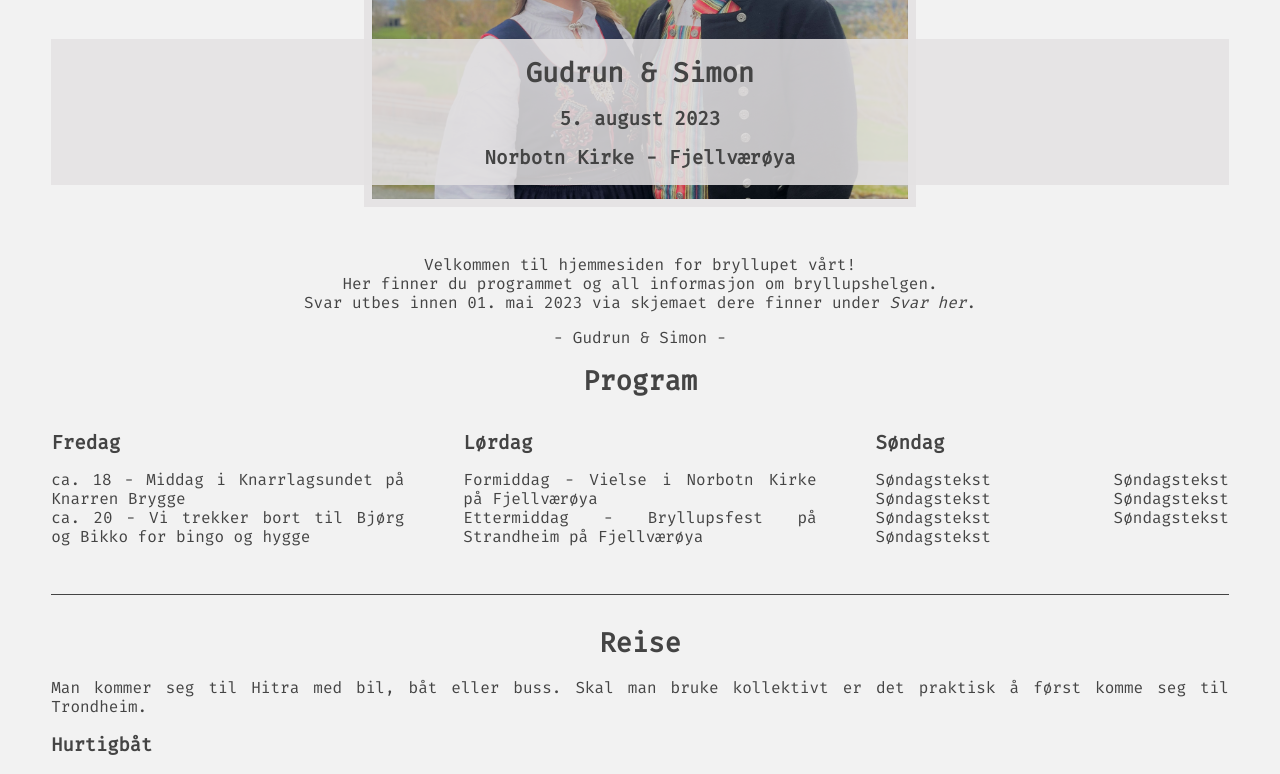
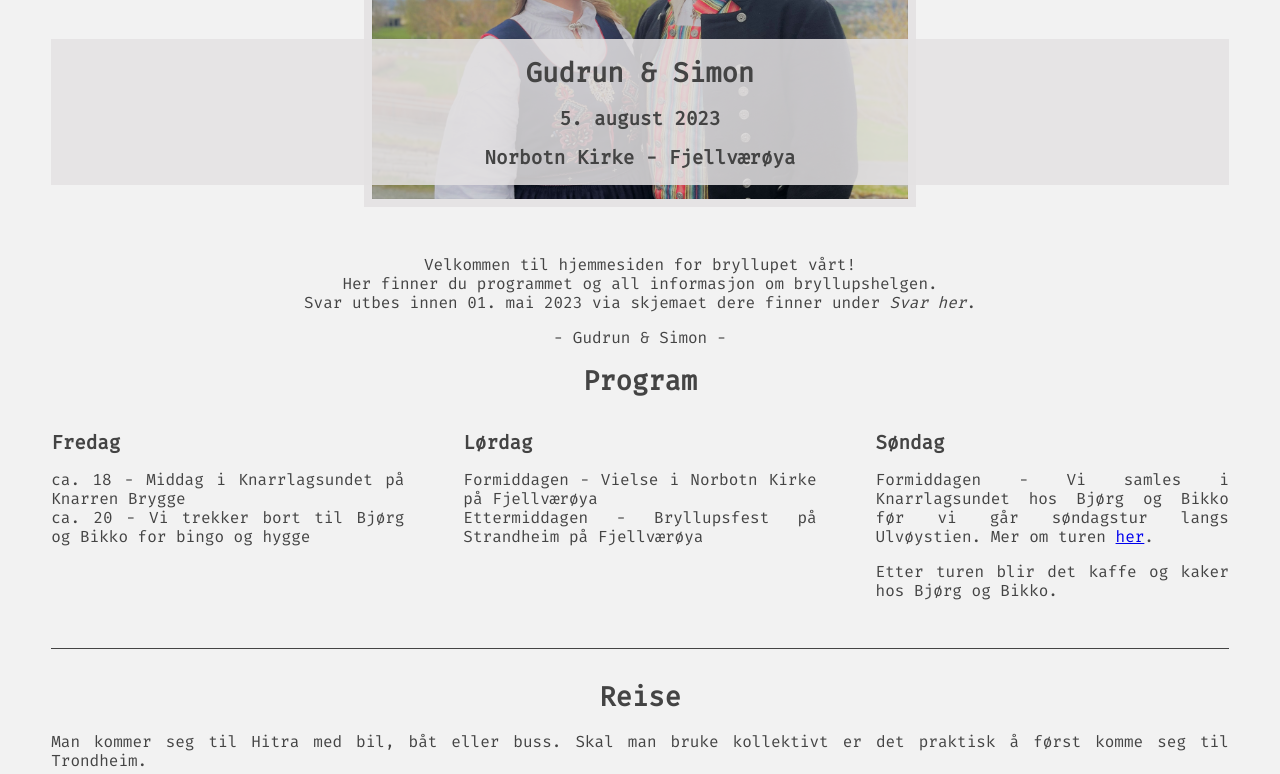
Before and after one commit to melhoos/gudrunogsimon, a React (Create React App) app: page / in a window 1280 px wide. Shown: the part 412-1186 px from the top of the page. Built offline with nearby package versions, Linux system fonts and the light colour scheme.

Commit message:
Update Program.jsx

```diff
--- a/src/Program.jsx
+++ b/src/Program.jsx
@@ -22,9 +22,9 @@ const Program = () => {
             Lørdag
           </h2>
           <p>
-            Formiddag - Vielse i Norbotn Kirke på Fjellværøya
+            Formiddagen - Vielse i Norbotn Kirke på Fjellværøya
             <br/>
-            Ettermiddag - Bryllupsfest på Strandheim på Fjellværøya
+            Ettermiddagen - Bryllupsfest på Strandheim på Fjellværøya
           </p>
         </div>
         <div>
@@ -32,8 +32,19 @@ const Program = () => {
             Søndag
           </h2>
           <p>
-            Søndagstekst Søndagstekst Søndagstekst Søndagstekst Søndagstekst Søndagstekst Søndagstekst
+            Formiddagen - Vi samles i Knarrlagsundet hos Bjørg og Bikko før vi går søndagstur langs Ulvøystien. Mer om turen {' '}
+            <a
+              href="https://www.atb.no/reiseplanlegger/?direction=1&adv=1&GetTR0=1&GetTR4=1&tplang=no&from=Trondheim%20Hurtigb%C3%A5tterminal%20(Trondheim)&to=Sandstad%20vegstasjon%20(Hitra)&Time=14%3A40&Date=03.10.2022&changepause=0&changepenalty=1"
+              target="_blank"
+              rel="noopener noreferrer"
+            >
+            her
+            </a>
+            .
           </p>
+          <p>
+                Etter turen blir det kaffe og kaker hos Bjørg og Bikko.
+                </p>
         </div>
       </div>
     </div>
```
